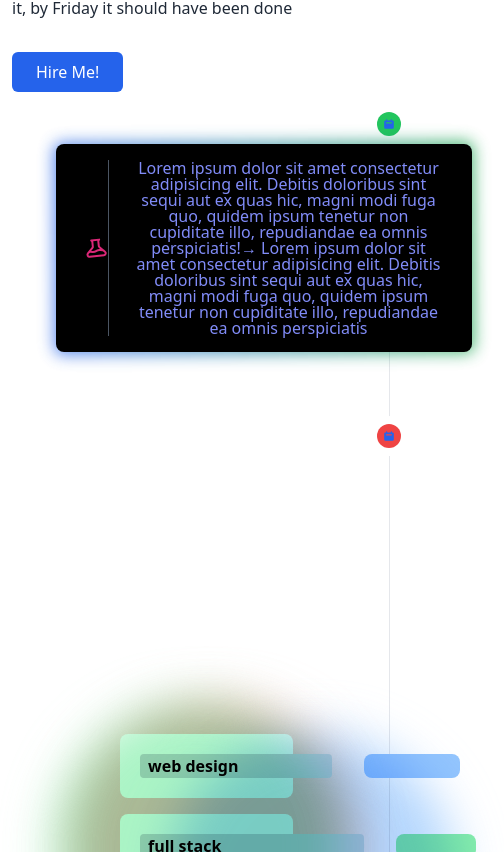
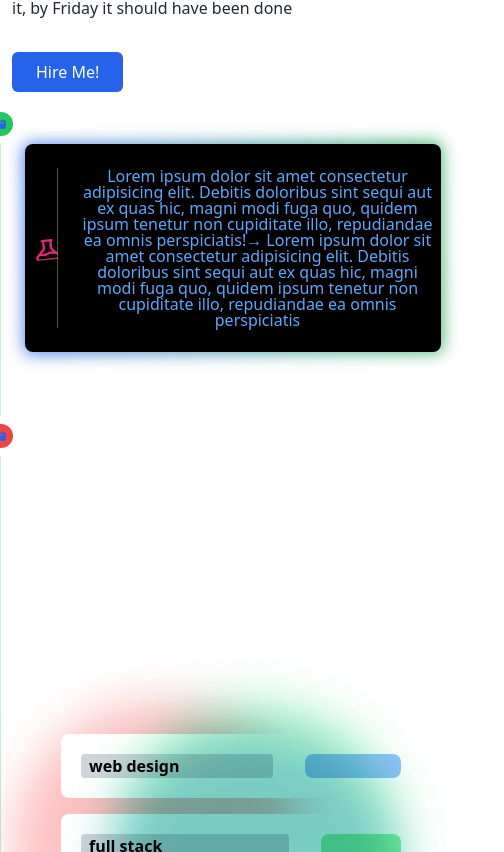
Before and after one commit to OzanOcak/web001, a Next.js app: page / in a window 390 px wide. Shown: the part 892-1744 px from the top of the page, 504 px wide, since content can reach past the window. Built offline with nearby package versions, Linux system fonts and the light colour scheme.

Commit message:
fixing home page

```diff
--- a/components/CenterGlowingBox.jsx
+++ b/components/CenterGlowingBox.jsx
@@ -1,6 +1,6 @@
 const CGB = () => {
   return (
-    <div className="min-h-screen flex  flex-col items-center justify-center px-16">
+    <div className="min-h-screen flex  flex-col items-center justify-center px-1 sm:px-16">
       <div className="relative w-full max-w-lg">
         <div className="absolute top-0 -left-4 w-72 h-72 bg-red-300 rounded-full mix-blend-multiply filter blur-xl opacity-70 animate-blob "></div>
         <div className="absolute top-0 -right-4 w-72 h-72 bg-green-300 rounded-full mix-blend-multiply filter blur-xl opacity-70 animate-blob animation-delay-2000 z-10"></div>
@@ -18,7 +18,7 @@ const CGB = () => {
           </div>
           <div className="p-5 bg-white rounded-lg flex items-center justify-between space-x-8">
             <div className="flex-1">
-              <div className="h-6 w-56 bg-gray-300 rounded font-bold px-2 dark:text-green-700 z-30">
+              <div className="h-6 w-52 bg-gray-300 rounded font-bold px-2 dark:text-green-700 z-30">
                 full stack
               </div>
             </div>
--- a/components/GlowingBox.jsx
+++ b/components/GlowingBox.jsx
@@ -1,16 +1,16 @@
 const GlowingBox = () => {
   return (
-    <div class="px-8 py-8 w-[30rem]">
+    <div class="px-0  sm:px-2 py-8 w-[26rem]">
       <div class="grid gap-8 items-start justify-start">
         <div class="relative group">
           <div class="absolute -inset-0.5 bg-gradient-to-r from-blue-600 to-green-600 rounded-lg blur opacity-75 group-hover:opacity-100 transition duration-1000 group-hover:duration-200 animate-tilt"></div>
-          <button class="relative px-7 py-4 bg-black rounded-lg leading-none flex items-center divide-x divide-gray-600">
+          <button class="relative px-2 py-6 bg-black rounded-lg leading-none flex items-center divide-x divide-gray-600">
             <span class="flex items-center space-x-5">
               <svg
                 xmlns="http://www.w3.org/2000/svg"
                 class="h-6 w-6 text-pink-600 -rotate-6"
                 fill="none"
-                viewBox="0 0 24 24"
+                viewBox="0 0 20 20"
                 stroke="currentColor"
               >
                 <path
@@ -21,7 +21,7 @@ const GlowingBox = () => {
                 />
               </svg>
             </span>
-            <span class="pl-6 text-indigo-400 group-hover:text-gray-100 transition duration-200">
+            <span class="pl-6 text-blue-400 group-hover:text-gray-100 transition duration-200">
               Lorem ipsum dolor sit amet consectetur adipisicing elit. Debitis
               doloribus sint sequi aut ex quas hic, magni modi fuga quo, quidem
               ipsum tenetur non cupiditate illo, repudiandae ea omnis
--- a/sections/Home2.js
+++ b/sections/Home2.js
@@ -3,9 +3,9 @@ import CGB from "../components/CenterGlowingBox";
 const Home2 = () => {
   return (
     <div className="left-3">
-      <ol className="relative border-r border-gray-200 dark:border-gray-700">
+      <ol className="relative border-l  border-green-200 dark:border-gray-700">
         <li className="mb-10 ml-6">
-          <span className="absolute flex items-center justify-center w-6 h-6 bg-green-500 rounded-full -right-3 ring-8 ring-white dark:ring-gray-900 dark:bg-blue-900">
+          <span className="absolute flex items-center justify-center w-6 h-6 bg-green-500 rounded-full -left-3 sm:-right-3 ring-8 ring-white dark:ring-gray-900 dark:bg-blue-900">
             <svg
               ariaHidden="true"
               className="w-3 h-3 text-blue-600 dark:text-blue-400"
@@ -23,7 +23,7 @@ const Home2 = () => {
           <GlowingBox />
         </li>
         <li className="mb-10 ml-6">
-          <span className="absolute flex items-center justify-center w-6 h-6 bg-red-500 rounded-full -right-3 ring-8 ring-white dark:ring-gray-900 dark:bg-blue-900">
+          <span className="absolute flex items-center justify-center w-6 h-6 bg-red-500 rounded-full -left-3 sm:-right-3 ring-8 ring-white dark:ring-gray-900 dark:bg-green-900">
             <svg
               ariaHidden="true"
               className="w-3 h-3 text-blue-600 dark:text-blue-400"
@@ -41,7 +41,7 @@ const Home2 = () => {
           <CGB />
         </li>
         <li className="ml-6">
-          <span className="absolute flex items-center justify-center w-6 h-6 bg-blue-500 rounded-full -right-3 ring-8 ring-white dark:ring-gray-900 dark:bg-blue-900">
+          <span className="absolute flex items-center justify-center w-6 h-6 bg-blue-500 rounded-full -left-3 sm:-right-3 ring-8 ring-white dark:ring-gray-900 dark:bg-red-900">
             <svg
               ariaHidden="true"
               className="w-3 h-3 text-blue-600 dark:text-blue-400"
```
